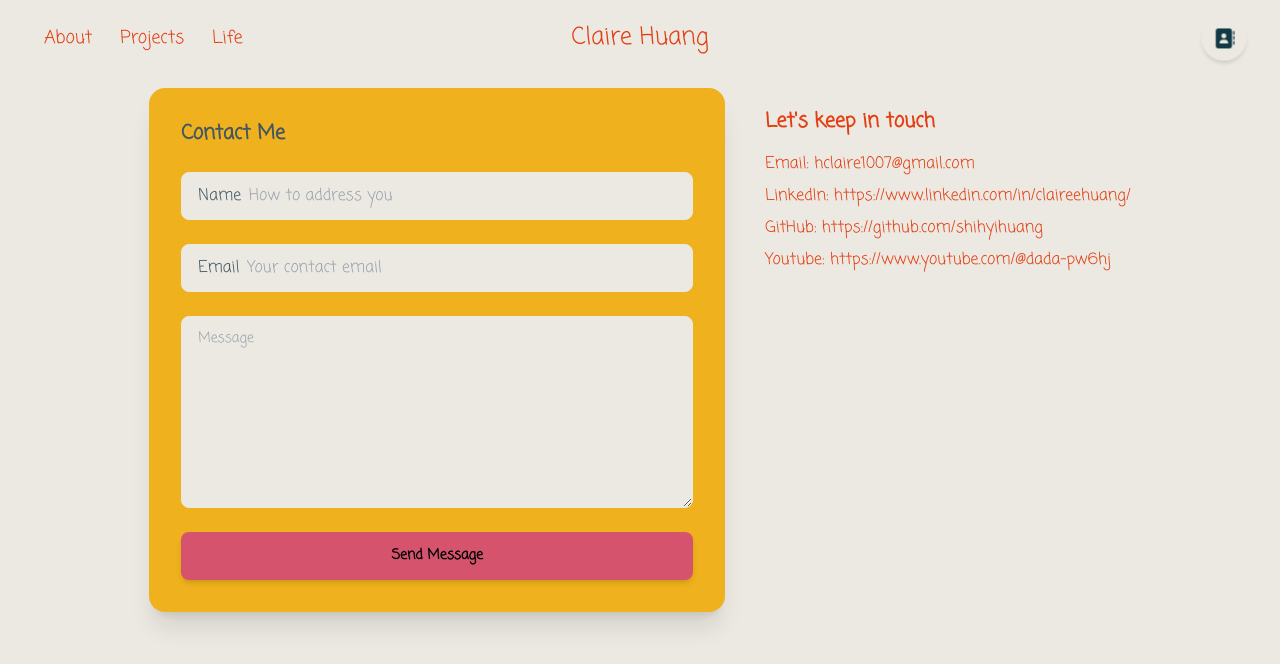
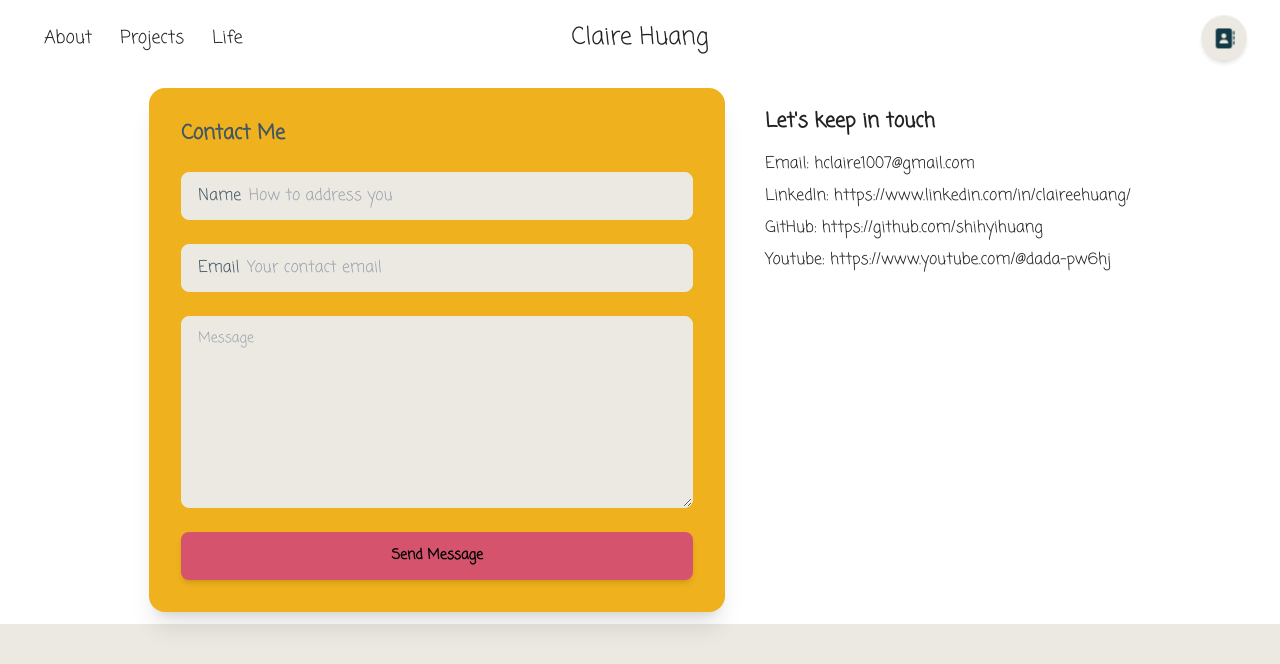
Before and after one commit to shihyihuang/shihyihuang.github.io, a Next.js app: page /contact in a window 1280 px wide. Shown: the top 664 px of the page. Built offline with nearby package versions, Linux system fonts and the light colour scheme.

Commit message:
update Typography

```diff
--- /dev/null
+++ b/app/ThemeRegistry.tsx
@@ -0,0 +1,20 @@
+'use client';
+
+import { ThemeProvider, createTheme } from '@mui/material/styles';
+import CssBaseline from '@mui/material/CssBaseline';
+import { ReactNode } from 'react';
+
+const theme = createTheme({
+  typography: {
+    fontFamily: '"Coming Soon", cursive',
+  },
+});
+
+export default function ThemeRegistry({ children }: { children: ReactNode }) {
+  return (
+    <ThemeProvider theme={theme}>
+      <CssBaseline />
+      {children}
+    </ThemeProvider>
+  );
+}
--- a/app/layout.tsx
+++ b/app/layout.tsx
@@ -1,7 +1,7 @@
 import type { Metadata } from "next";
 import "./globals.css";
 import Navigation from "./component/navigation";
-
+import ThemeRegistry from './ThemeRegistry';
 
 export const metadata: Metadata = {
   title: "Claire Huang",
@@ -22,8 +22,10 @@ export default function RootLayout({
         <meta name="viewport" content="width=device-width, initial-scale=1.0" />
       </head>
       <body>
-        <Navigation/>
-        {children}
+        <ThemeRegistry>
+          <Navigation/>
+          {children}
+        </ThemeRegistry>
       </body>
     </html>
   );
--- a/pages/App.tsx
+++ /dev/null
@@ -1,27 +0,0 @@
-import Head from 'next/head';
-import { AppProps } from 'next/app';
-import { ThemeProvider, createTheme } from '@mui/material/styles';
-import '../styles/globals.css';
-
-const theme = createTheme({
-  typography: {
-    fontFamily: '"Coming Soon", cursive',
-      h6: {
-      fontFamily: '"Coming Soon", cursive',
-    },
-  },
-});
-
-
-function App({ Component, pageProps }: AppProps) {
-  console.log(JSON.stringify(theme, null, 2));
-  return (
-    <>
-      <ThemeProvider theme={theme}>
-        <Component {...pageProps} />
-      </ThemeProvider>
-    </>
-  );
-}
-
-export default App;
```
